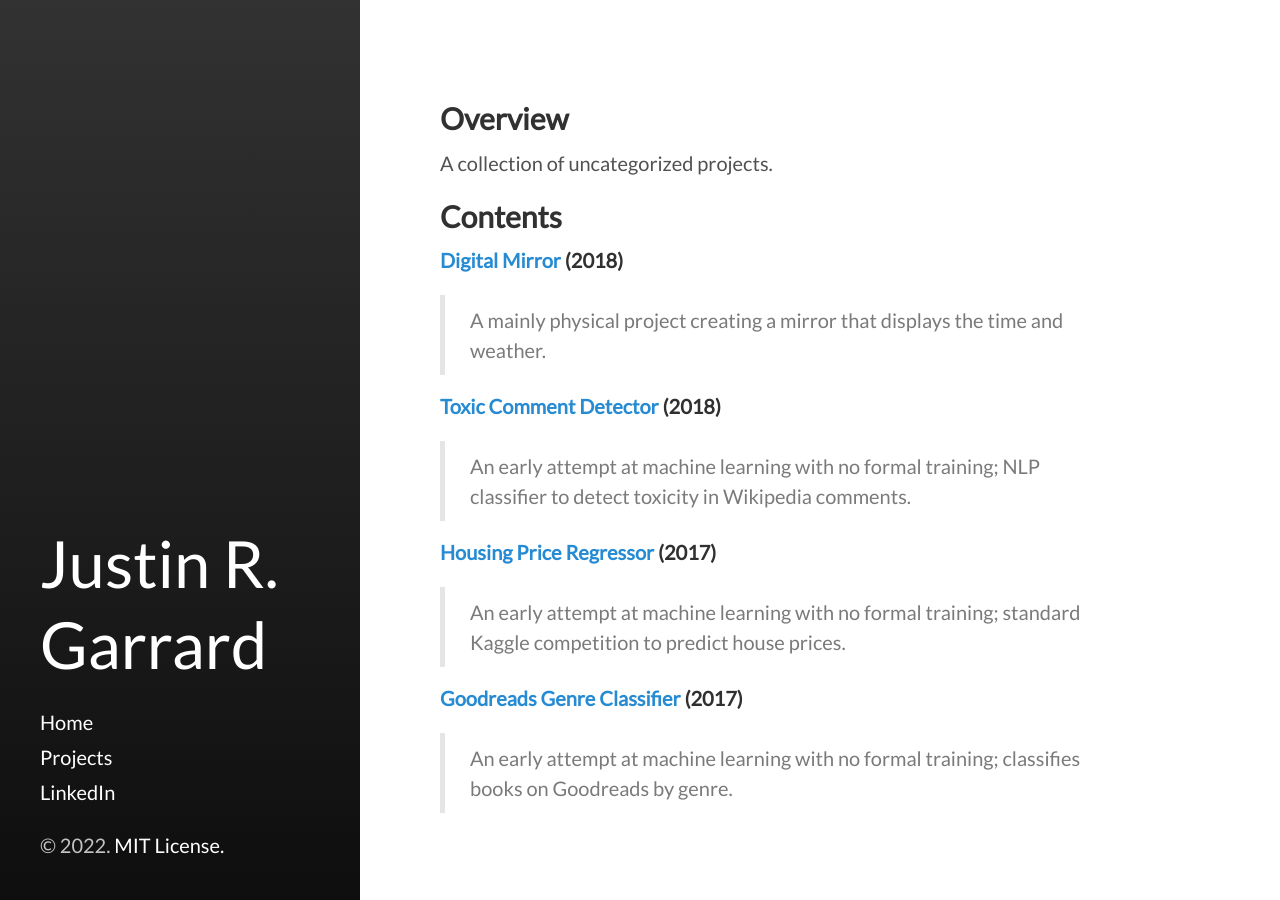
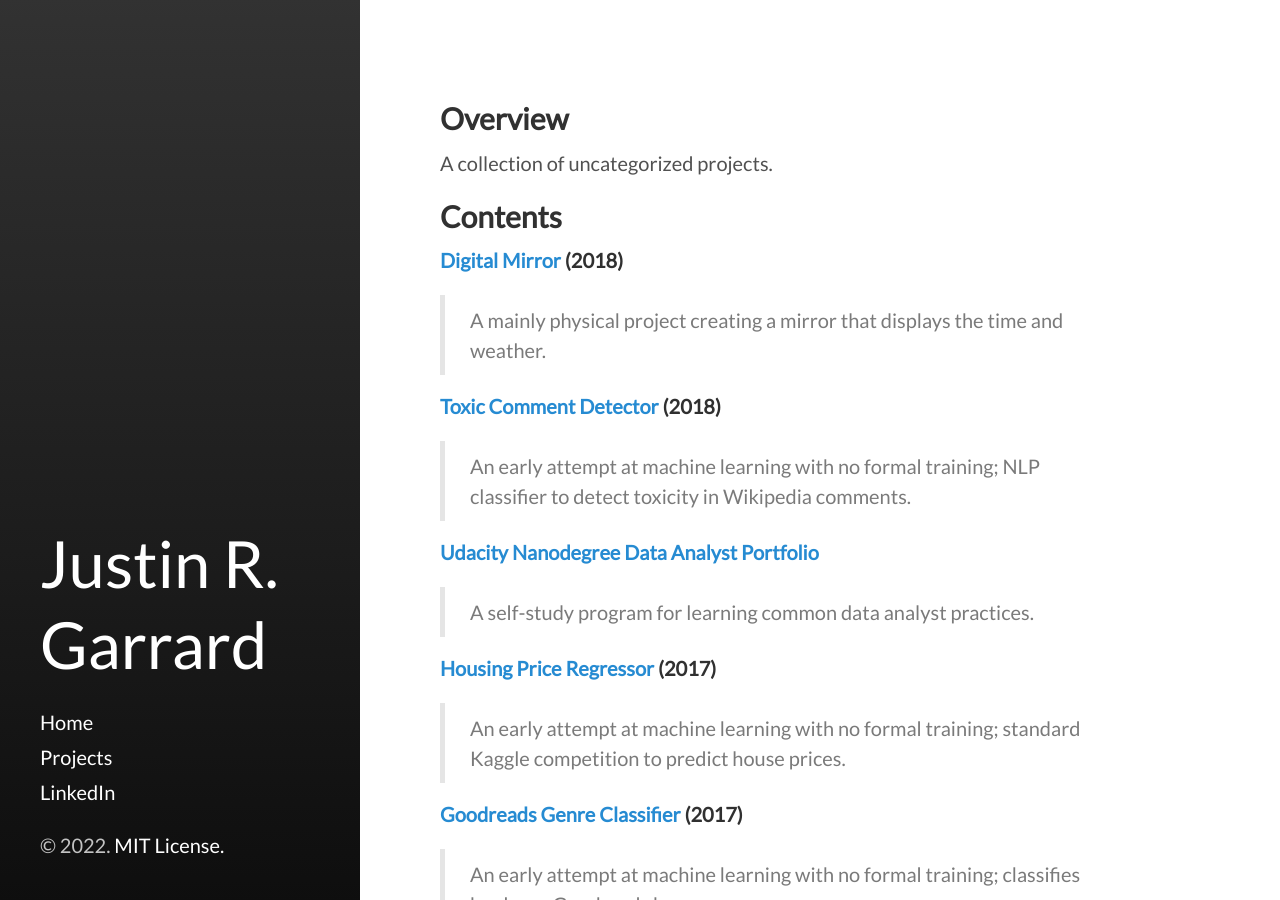
Before and after one commit to justinrgarrard/justinrgarrard.github.io, a Jekyll site: the page built from posts/Misc_Projects.md, in a window 1280 px wide. Built offline with Jekyll 4.4.1, drawn with Linux system fonts in a browser that asks for light colours.

Commit message:
Added some recent projects

```diff
--- a/posts/Misc_Projects.md
+++ b/posts/Misc_Projects.md
@@ -19,6 +19,10 @@ A collection of uncategorized projects.
 
 > An early attempt at machine learning with no formal training; NLP classifier to detect toxicity in Wikipedia comments.
 
+**[Udacity Nanodegree Data Analyst Portfolio](https://github.com/justinrgarrard/NanodegreePortfolio)**
+
+> A self-study program for learning common data analyst practices.
+
 **[Housing Price Regressor](https://github.com/justinrgarrard/KaggleHousePricer) (2017)**
 
 > An early attempt at machine learning with no formal training; standard Kaggle competition to predict house prices.
```
Also changed, not shown: posts/Job_Hunting_Toolbox.md (+1 -0 lines), posts/US_Education_Data.md (+13 -4 lines), _includes/custom-nav-links.html (line endings or trailing spaces).
